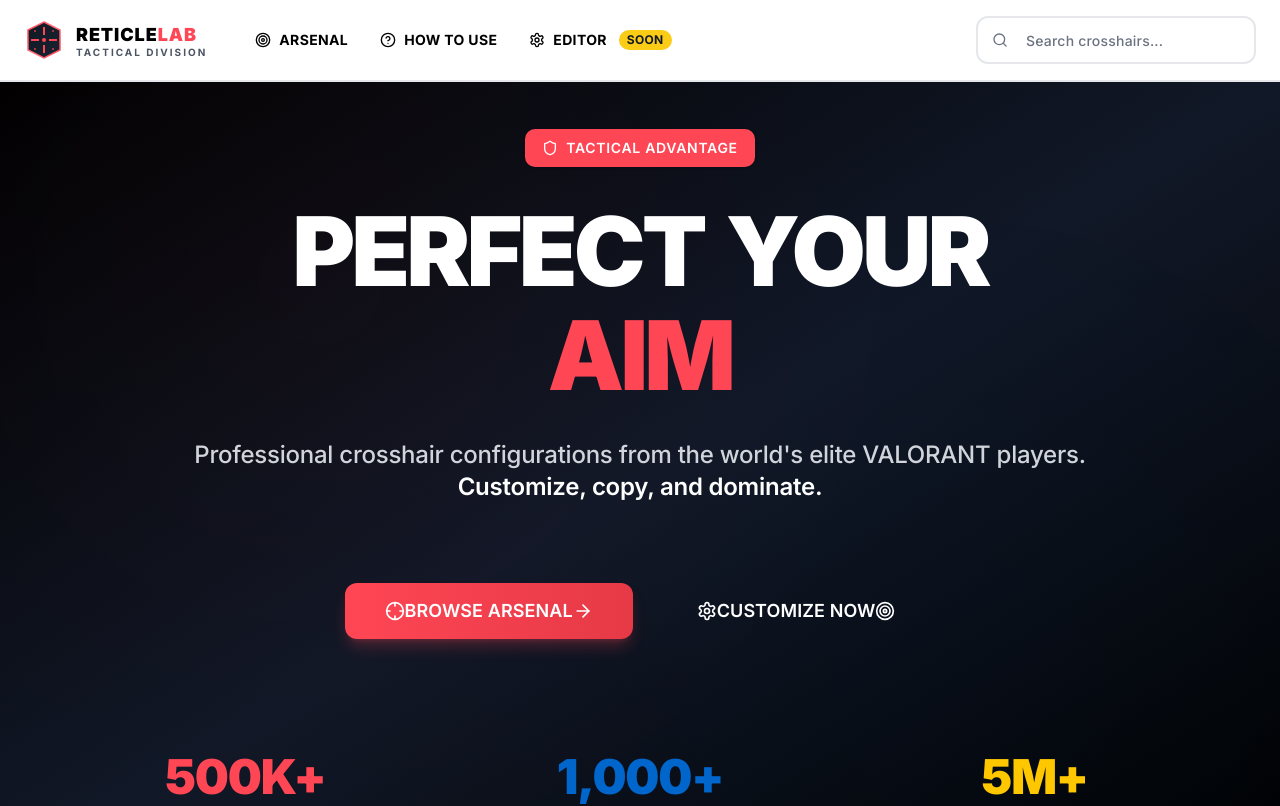
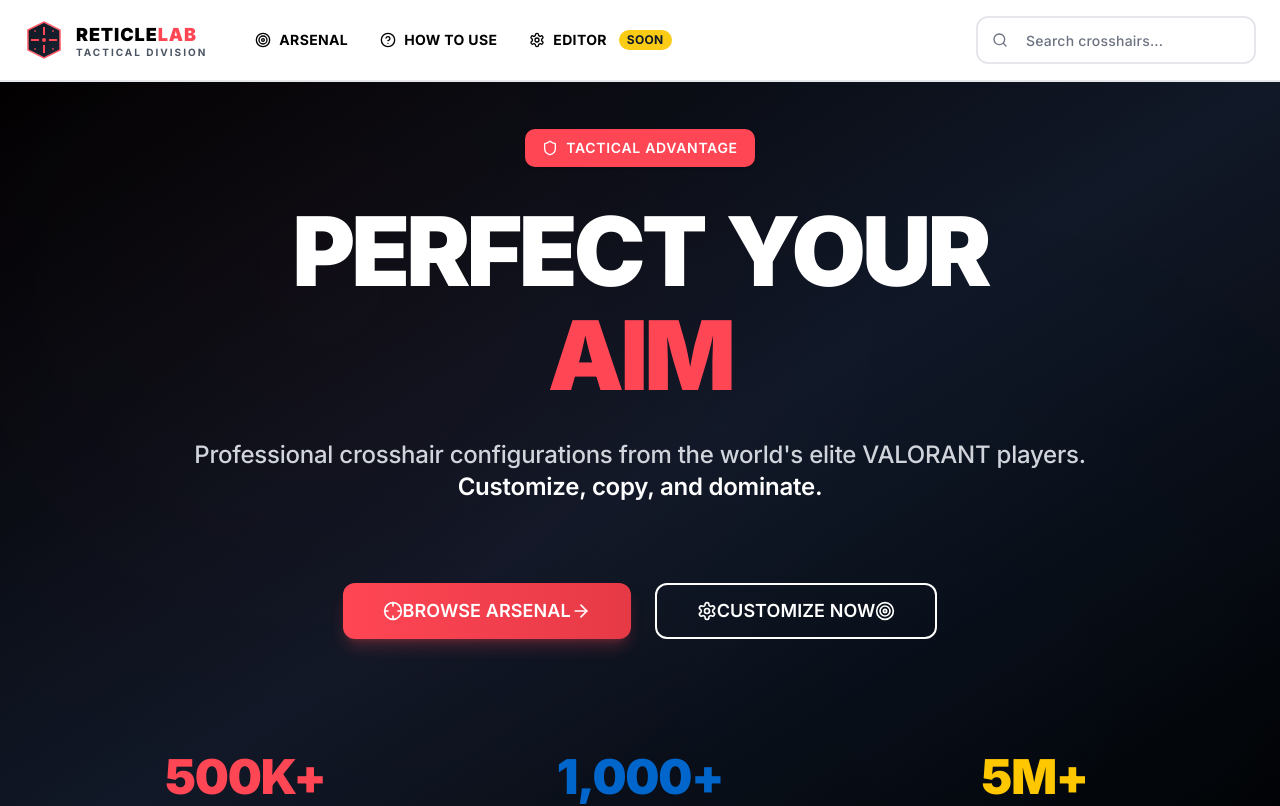
Before and after one commit to paidaxn/ReticleLab, a Next.js app: page / in a window 1280 px wide. Shown: the top 806 px of the page. Built offline with nearby package versions, Linux system fonts and the light colour scheme.

Commit message:
building

```diff
--- a/app/layout.tsx
+++ b/app/layout.tsx
@@ -1,4 +1,4 @@
-import type { Metadata } from 'next'
+import type { Metadata, Viewport } from 'next'
 import { Inter } from 'next/font/google'
 import './globals.css'
 import { Header } from '@/components/layout/Header'
@@ -6,6 +6,13 @@
 import { Toaster } from 'react-hot-toast'
 
 const inter = Inter({ subsets: ['latin'] })
+
+export const viewport: Viewport = {
+  width: 'device-width',
+  initialScale: 1,
+  maximumScale: 5,
+  themeColor: '#FF4655',
+}
 
 export const metadata: Metadata = {
   title: 'RETICLELAB - Elite VALORANT Crosshair Arsenal',
@@ -23,12 +30,6 @@
     title: 'RETICLELAB - Elite VALORANT Crosshair Arsenal',
     description: 'Deploy professional-grade crosshair configurations and gain the tactical advantage.',
   },
-  viewport: {
-    width: 'device-width',
-    initialScale: 1,
-    maximumScale: 5,
-  },
-  themeColor: '#FF4655',
 }
 
 export default function RootLayout({
--- a/app/page.tsx
+++ b/app/page.tsx
@@ -49,7 +49,7 @@
                   <ArrowRight className="h-5 w-5" />
                 </Link>
               </Button>
-              <Button asChild size="xl" variant="valorantOutline" className="border-valorant-white text-valorant-white hover:bg-valorant-white hover:text-valorant-black">
+              <Button asChild size="xl" variant="valorant-outline" className="border-valorant-white text-valorant-white hover:bg-valorant-white hover:text-valorant-black">
                 <Link href="/editor">
                   <Settings className="h-5 w-5" />
                   CUSTOMIZE NOW
```
Also changed, not shown: 1 other file (tests, documents, lock files or other folders).
